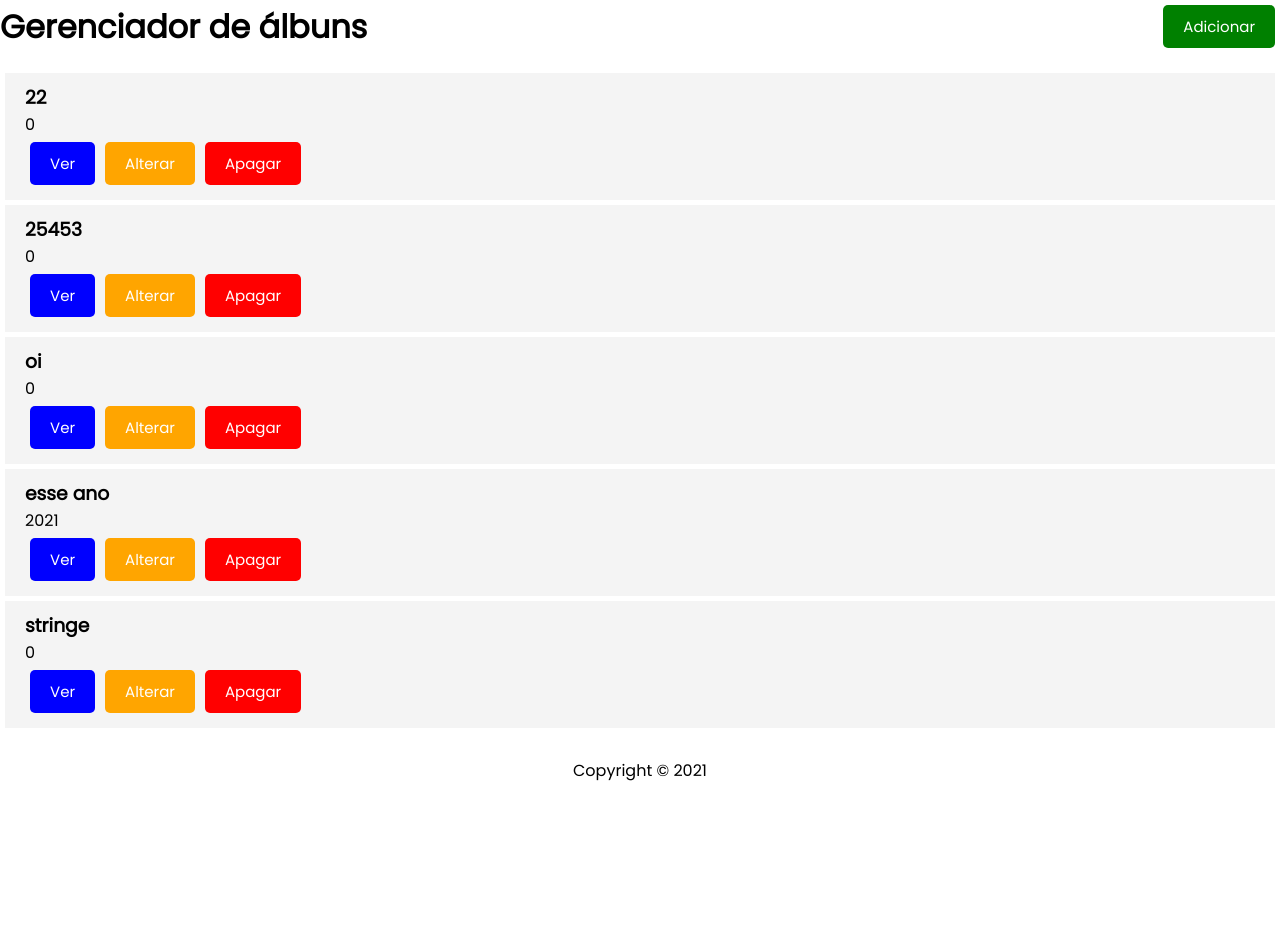
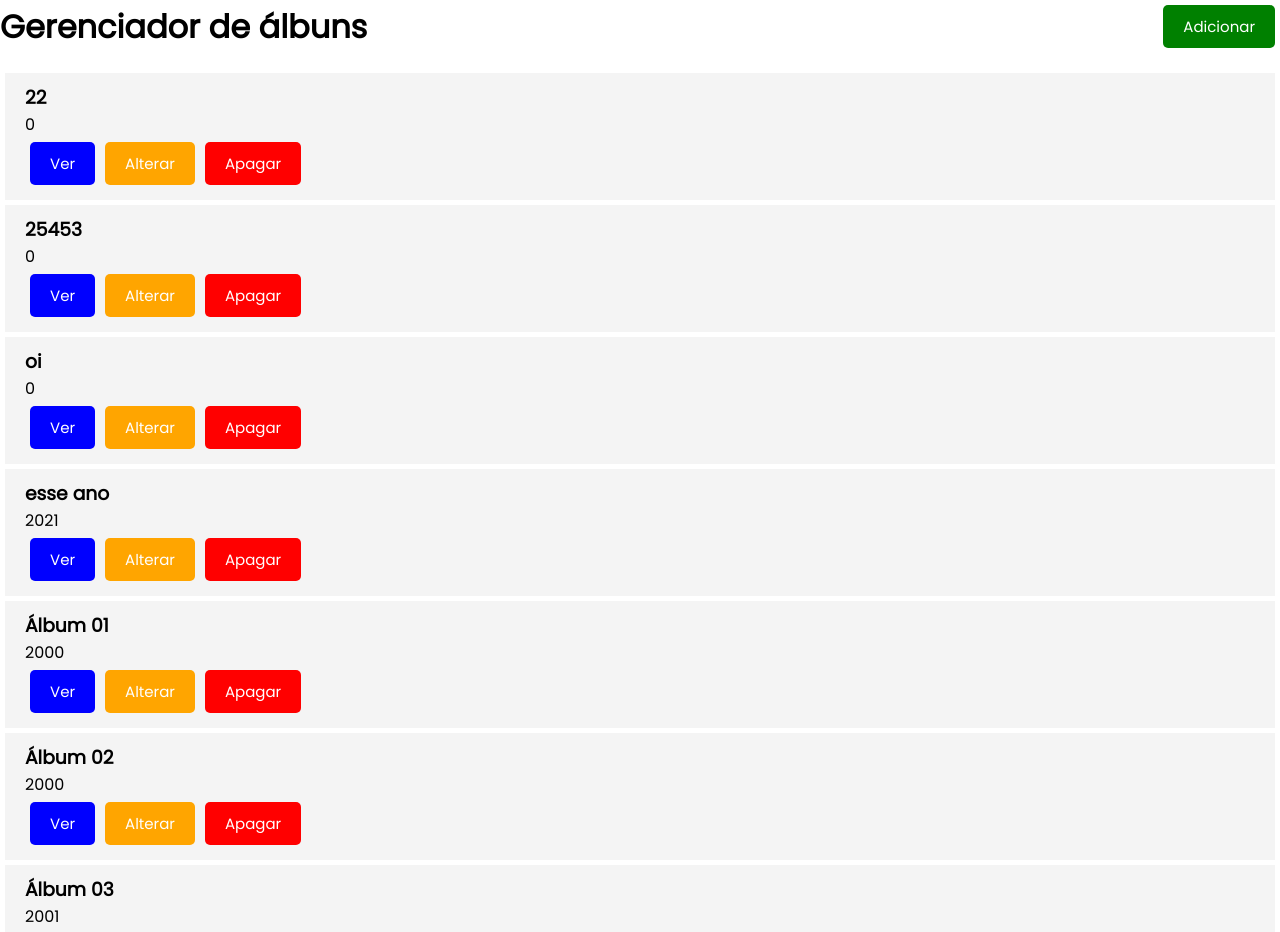
Before and after one commit to otav-o/AlbunsMusica, a React (Create React App) app in the folder frontend-react/: page / in a window 1280 px wide. Shown: the top 932 px of the page. Before the commit the page ends 800 px from the top, so only its background shows below. Built offline with nearby package versions, Linux system fonts and the light colour scheme; data requests are answered from the project's data file.

Commit message:
Criar método POST

```diff
--- a/frontend-react/db.json
+++ b/frontend-react/db.json
@@ -36,10 +36,22 @@
       "musicas": []
     },
     {
-      "albumId": "string",
-      "nome": "stringe",
-      "anoLancamento": 0,
-      "musicas": []
+      "nome": "Álbum 01",
+      "anoLancamento": "2000",
+      "musicas": [],
+      "albumId": "zKvoHoy"
+    },
+    {
+      "nome": "Álbum 02",
+      "anoLancamento": "2000",
+      "musicas": [],
+      "albumId": "4WiM_30"
+    },
+    {
+      "nome": "Álbum 03",
+      "anoLancamento": "2001",
+      "musicas": [],
+      "albumId": "pocM_Hj"
     }
   ]
 }
--- a/frontend-react/package.json
+++ b/frontend-react/package.json
@@ -17,7 +17,7 @@
     "build": "react-scripts build",
     "test": "react-scripts test",
     "eject": "react-scripts eject",
-    "server": "json-server --watch db.json --port 5000"
+    "server": "json-server --watch db.json --port 3000"
   },
   "eslintConfig": {
     "extends": [
--- a/frontend-react/src/App.js
+++ b/frontend-react/src/App.js
@@ -22,7 +22,7 @@ function App() {
     getAlbuns()
   }, [])
 
-  // Obter do servidor
+  // GET
   const obterAlbuns = async () => {
     const res = await fetch(baseUrl)
     const data = await res.json()
@@ -30,17 +30,27 @@ function App() {
     return data
   }
 
+  // POST
+  const addAlbum = async (album) => {
+    const res = await fetch(baseUrl, {
+      method: 'POST',
+      headers: {
+        'Content-type': 'application/json'
+      },
+      body: JSON.stringify(album)
+    })
 
-  const addAlbum = (album) => {
+    const data = await res.json() // lembrar do await
     setAlbuns([...albuns, album])
     console.log(album)
   }
 
+  // DELETE
   const deleteAlbum = async (id) => {
 
     console.log(id)
     await fetch(`${baseUrl}/${id}`, {method: 'DELETE'})
-    // Estava retornando vazio, pois o json server espera "id", e não "albumId"
+    // Estava retornando vazio, pois o json não reconhece "albumId" como id
     // Solução: npx json-server db.json --id albumId
 
     setAlbuns(albuns.filter((album) => album.albumId !== id)) // não mostrar na UI
```
